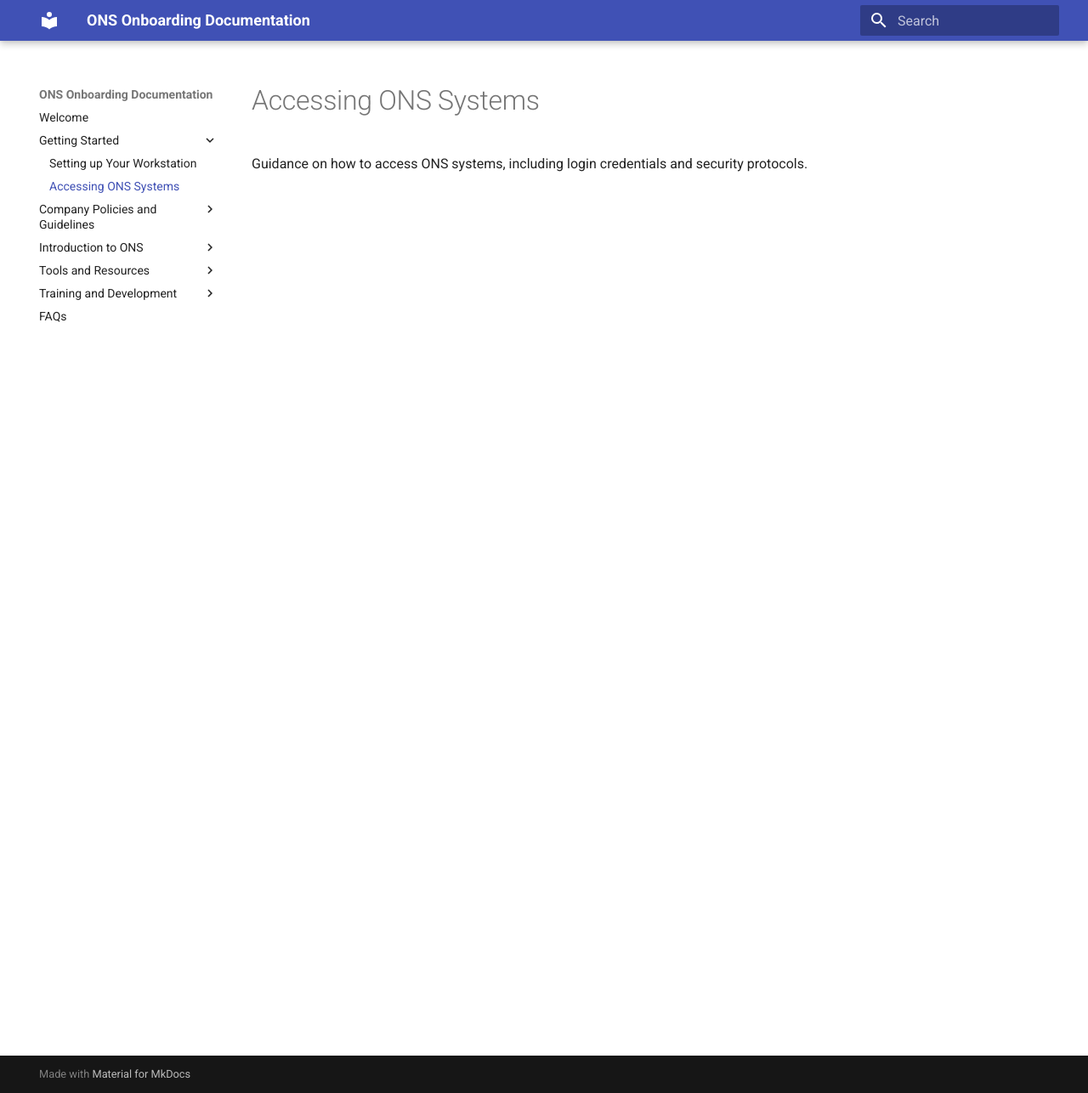
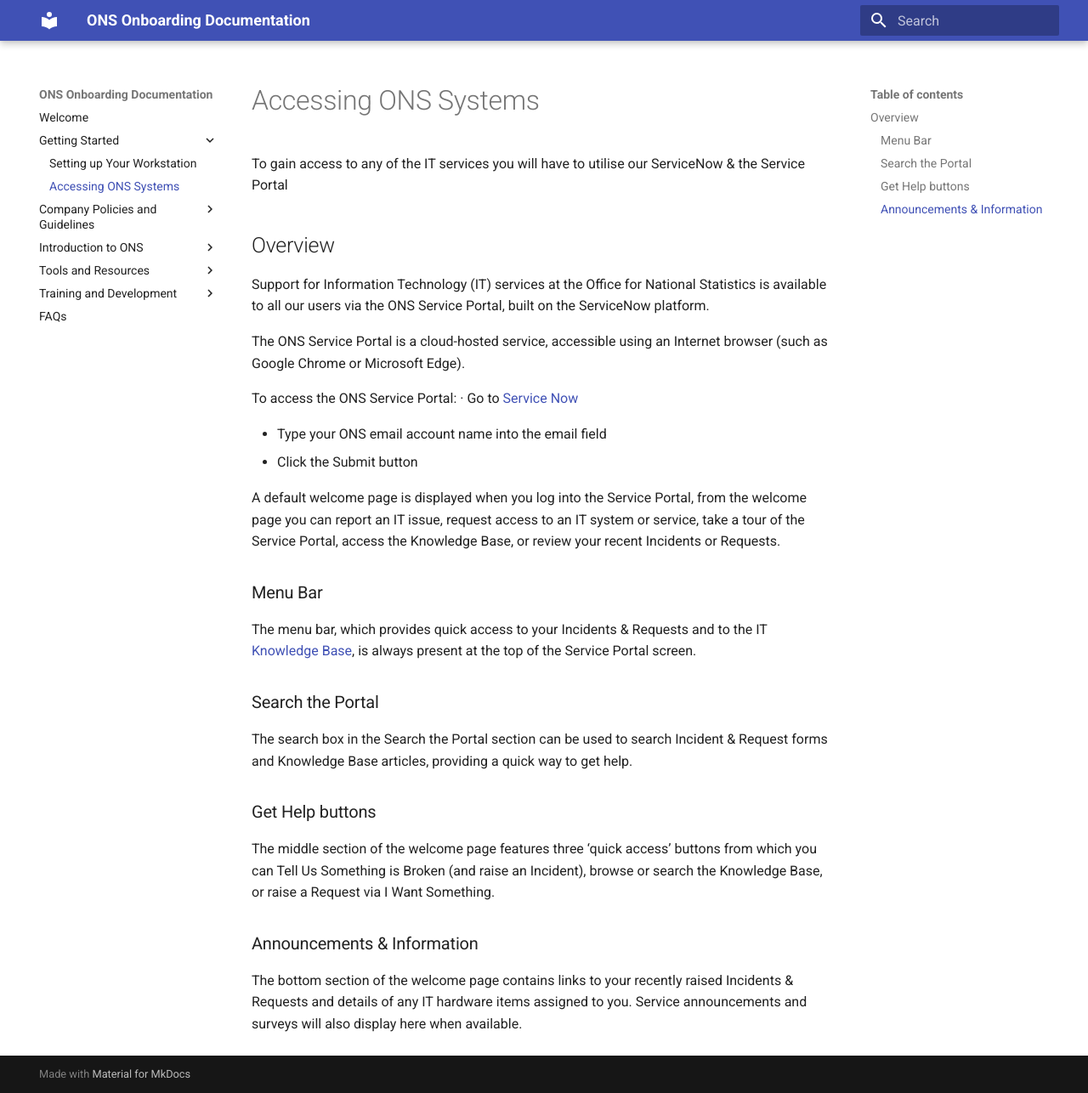
Before and after one commit to ONS-Innovation/ONS_Onboarding_SDP, an MkDocs documentation site: the page built from docs/getting_started/access.md, in a window 1280 px wide and 1286 px high. Shown: the whole window at 85% size. Built offline with MkDocs 1.6.1 and Material for MkDocs 9.7.7, drawn with Linux system fonts in a browser that asks for light colours.

Commit message:
Update access.md

```diff
--- a/docs/getting_started/access.md
+++ b/docs/getting_started/access.md
@@ -1,3 +1,32 @@
 # Accessing ONS Systems
 
-Guidance on how to access ONS systems, including login credentials and security protocols.
+To gain access to any of the IT services you will have to utilise our ServiceNow & the Service Portal
+
+## Overview
+
+Support for Information Technology (IT) services at the Office for National Statistics is available to all our users via the ONS Service Portal, built on the ServiceNow platform.
+
+The ONS Service Portal is a cloud-hosted service, accessible using an Internet browser (such as Google Chrome or Microsoft Edge).
+
+To access the ONS Service Portal: · Go to [Service Now](https://ons.service-now.com/)
+
+* Type your ONS email account name into the email field
+* Click the Submit button
+
+A default welcome page is displayed when you log into the Service Portal, from the welcome page you can report an IT issue, request access to an IT system or service, take a tour of the Service Portal, access the Knowledge Base, or review your recent Incidents or Requests.
+
+### Menu Bar
+
+The menu bar, which provides quick access to your Incidents & Requests and to the IT [Knowledge Base](https://intranet.ons.statistics.gov.uk/task/general-it-help-and-advice/the-knowledge-base/#chapter_head), is always present at the top of the Service Portal screen.
+
+### Search the Portal
+
+The search box in the Search the Portal section can be used to search Incident & Request forms and Knowledge Base articles, providing a quick way to get help.
+
+### Get Help buttons
+
+The middle section of the welcome page features three ‘quick access’ buttons from which you can Tell Us Something is Broken (and raise an Incident), browse or search the Knowledge Base, or raise a Request via I Want Something.
+
+### Announcements & Information
+
+The bottom section of the welcome page contains links to your recently raised Incidents & Requests and details of any IT hardware items assigned to you. Service announcements and surveys will also display here when available.
```
